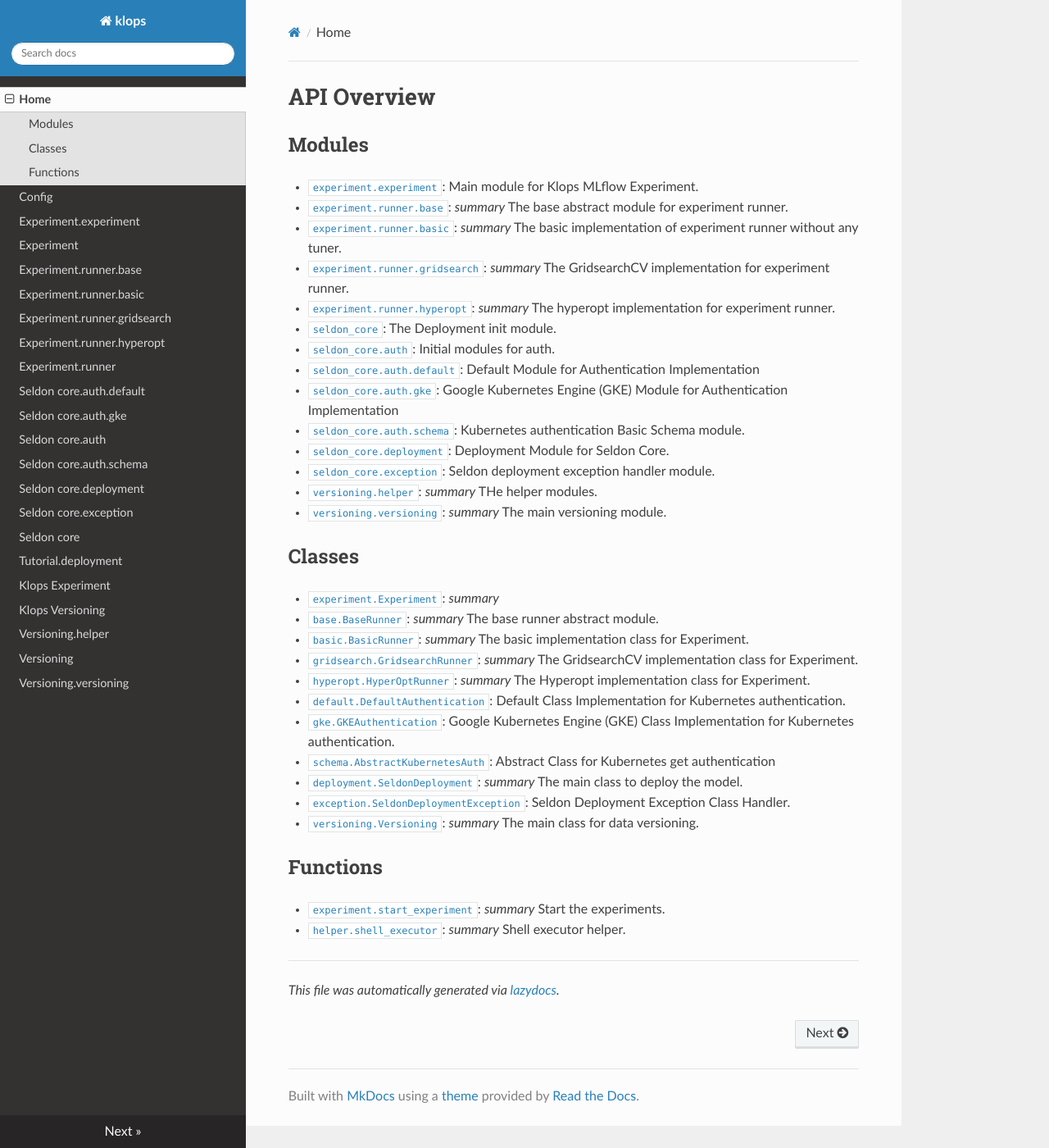
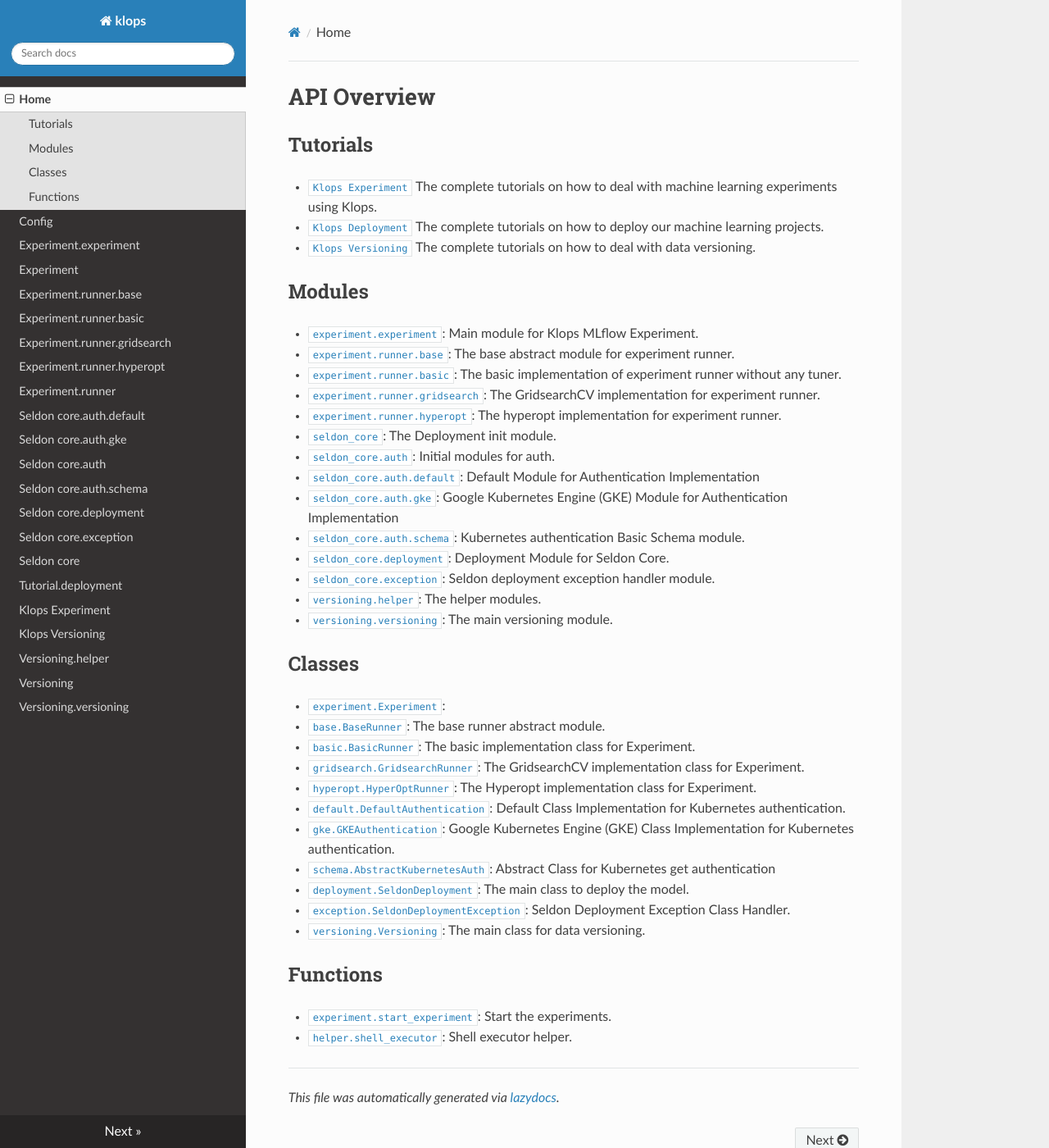
Before and after one commit to asrulsibaoel/klops, an MkDocs documentation site: the page built from docs/index.md, in a window 1280 px wide and 1400 px high. Shown: the whole window at 82% size. Built offline with MkDocs 1.6.1, drawn with Linux system fonts in a browser that asks for light colours; nearby versions of some CDN libraries.

Commit message:
Added: Tutorials link on the index page.

```diff
--- a/docs/index.md
+++ b/docs/index.md
@@ -2,13 +2,18 @@
 
 # API Overview
 
+## Tutorials
+- [`Klops Experiment`](/docs/tutorial.experiment.md) The complete tutorials on how to deal with machine learning experiments using Klops.
+- [`Klops Deployment`](/docs/tutorial.deployment.md) The complete tutorials on how to deploy our machine learning projects.
+- [`Klops Versioning`](/docs/tutorial.versioning.md) The complete tutorials on how to deal with data versioning.
+
 ## Modules
 
-- [`experiment.experiment`](./experiment.experiment.md#module-experimentexperiment): Main module for Klops MLflow Experiment.
-- [`experiment.runner.base`](./experiment.runner.base.md#module-experimentrunnerbase): _summary_ The base abstract module for experiment runner.
-- [`experiment.runner.basic`](./experiment.runner.basic.md#module-experimentrunnerbasic): _summary_ The basic implementation of experiment runner without any tuner.
-- [`experiment.runner.gridsearch`](./experiment.runner.gridsearch.md#module-experimentrunnergridsearch): _summary_ The GridsearchCV implementation for experiment runner.
-- [`experiment.runner.hyperopt`](./experiment.runner.hyperopt.md#module-experimentrunnerhyperopt): _summary_ The hyperopt implementation for experiment runner.
+- [`experiment.experiment`](./experiment.experiment.md#module-experimentexperiment):  Main module for Klops MLflow Experiment.
+- [`experiment.runner.base`](./experiment.runner.base.md#module-experimentrunnerbase):  The base abstract module for experiment runner.
+- [`experiment.runner.basic`](./experiment.runner.basic.md#module-experimentrunnerbasic):  The basic implementation of experiment runner without any tuner.
+- [`experiment.runner.gridsearch`](./experiment.runner.gridsearch.md#module-experimentrunnergridsearch):  The GridsearchCV implementation for experiment runner.
+- [`experiment.runner.hyperopt`](./experiment.runner.hyperopt.md#module-experimentrunnerhyperopt):  The hyperopt implementation for experiment runner.
 - [`seldon_core`](./seldon_core.md#module-seldon_core): The Deployment init module.
 - [`seldon_core.auth`](./seldon_core.auth.md#module-seldon_coreauth): Initial modules for auth.
 - [`seldon_core.auth.default`](./seldon_core.auth.default.md#module-seldon_coreauthdefault): Default Module for Authentication Implementation
@@ -16,27 +21,27 @@
 - [`seldon_core.auth.schema`](./seldon_core.auth.schema.md#module-seldon_coreauthschema): Kubernetes authentication Basic Schema module.
 - [`seldon_core.deployment`](./seldon_core.deployment.md#module-seldon_coredeployment): Deployment Module for Seldon Core.
 - [`seldon_core.exception`](./seldon_core.exception.md#module-seldon_coreexception): Seldon deployment exception handler module.
-- [`versioning.helper`](./versioning.helper.md#module-versioninghelper): _summary_ THe helper modules.
-- [`versioning.versioning`](./versioning.versioning.md#module-versioningversioning): _summary_ The main versioning module.
+- [`versioning.helper`](./versioning.helper.md#module-versioninghelper):  The helper modules.
+- [`versioning.versioning`](./versioning.versioning.md#module-versioningversioning):  The main versioning module.
 
 ## Classes
 
-- [`experiment.Experiment`](./experiment.experiment.md#class-experiment): _summary_
-- [`base.BaseRunner`](./experiment.runner.base.md#class-baserunner): _summary_ The base runner abstract module.
-- [`basic.BasicRunner`](./experiment.runner.basic.md#class-basicrunner): _summary_ The basic implementation class for Experiment.
-- [`gridsearch.GridsearchRunner`](./experiment.runner.gridsearch.md#class-gridsearchrunner): _summary_ The GridsearchCV implementation class for Experiment.
-- [`hyperopt.HyperOptRunner`](./experiment.runner.hyperopt.md#class-hyperoptrunner): _summary_ The Hyperopt implementation class for Experiment.
+- [`experiment.Experiment`](./experiment.experiment.md#class-experiment):
+- [`base.BaseRunner`](./experiment.runner.base.md#class-baserunner):  The base runner abstract module.
+- [`basic.BasicRunner`](./experiment.runner.basic.md#class-basicrunner):  The basic implementation class for Experiment.
+- [`gridsearch.GridsearchRunner`](./experiment.runner.gridsearch.md#class-gridsearchrunner):  The GridsearchCV implementation class for Experiment.
+- [`hyperopt.HyperOptRunner`](./experiment.runner.hyperopt.md#class-hyperoptrunner):  The Hyperopt implementation class for Experiment.
 - [`default.DefaultAuthentication`](./seldon_core.auth.default.md#class-defaultauthentication): Default Class Implementation for Kubernetes authentication.
 - [`gke.GKEAuthentication`](./seldon_core.auth.gke.md#class-gkeauthentication): Google Kubernetes Engine (GKE) Class Implementation for Kubernetes authentication.
 - [`schema.AbstractKubernetesAuth`](./seldon_core.auth.schema.md#class-abstractkubernetesauth): Abstract Class for Kubernetes get authentication
-- [`deployment.SeldonDeployment`](./seldon_core.deployment.md#class-seldondeployment): _summary_ The main class to deploy the model.
+- [`deployment.SeldonDeployment`](./seldon_core.deployment.md#class-seldondeployment):  The main class to deploy the model.
 - [`exception.SeldonDeploymentException`](./seldon_core.exception.md#class-seldondeploymentexception): Seldon Deployment Exception Class Handler.
-- [`versioning.Versioning`](./versioning.versioning.md#class-versioning): _summary_ The main class for data versioning.
+- [`versioning.Versioning`](./versioning.versioning.md#class-versioning):  The main class for data versioning.
 
 ## Functions
 
-- [`experiment.start_experiment`](./experiment.experiment.md#function-start_experiment): _summary_ Start the experiments.
-- [`helper.shell_executor`](./versioning.helper.md#function-shell_executor): _summary_ Shell executor helper.
+- [`experiment.start_experiment`](./experiment.experiment.md#function-start_experiment):  Start the experiments.
+- [`helper.shell_executor`](./versioning.helper.md#function-shell_executor):  Shell executor helper.
 
 
 ---
```
